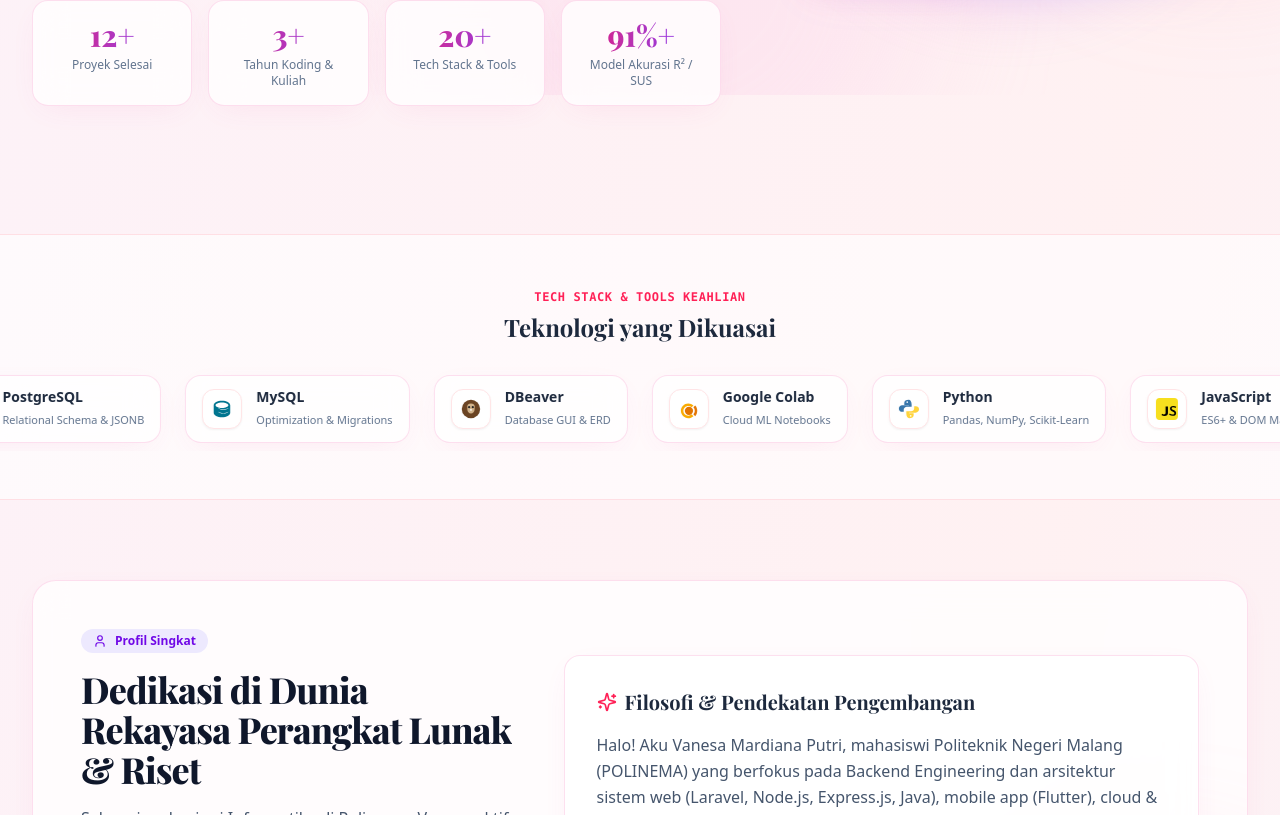
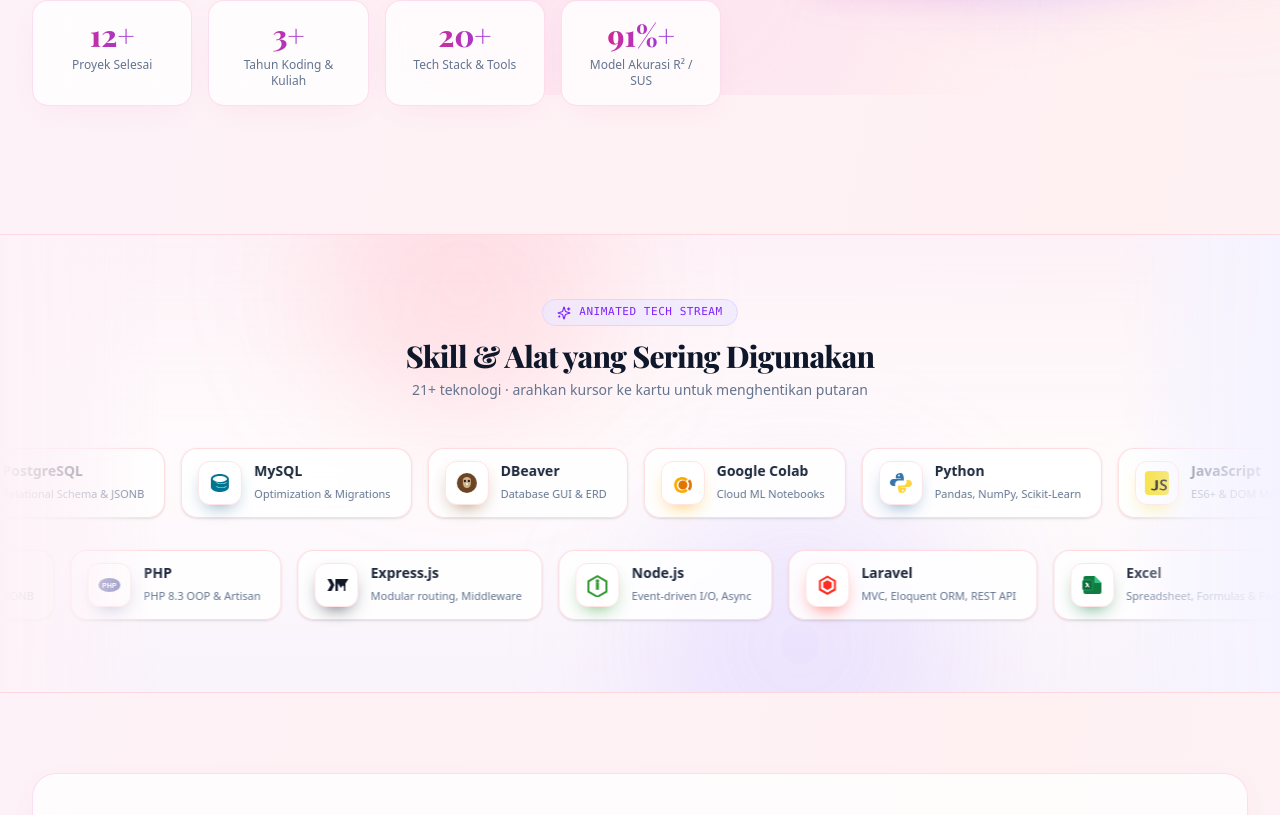
Before and after one commit to vanesamrd/vanesa-portofolio, a React (Vite) app: page / in a window 1280 px wide. Shown: the part 705-1520 px from the top of the page. Built offline with nearby package versions, Linux system fonts and the light colour scheme; a web font is replaced by a local one.

Commit message:
Enhance tech stack section with dual-row animated marquee

```diff
--- a/src/App.tsx
+++ b/src/App.tsx
@@ -732,23 +732,64 @@ export default function App() {
             </section>
 
             {/* Running Skills Marquee Section */}
-            <section id="running-skills" className="py-12 bg-white/60 border-y border-rose-200/60 overflow-hidden relative">
-                <div className="max-w-7xl mx-auto px-4 mb-6 text-center">
-                    <span className="text-xs font-mono uppercase tracking-wider text-rose-500 font-bold">Tech Stack & Tools Keahlian</span>
-                    <h2 className="text-2xl font-display font-bold text-slate-800 mt-1">Teknologi yang Dikuasai</h2>
+            <section id="running-skills" className="py-16 relative overflow-hidden bg-gradient-to-b from-pink-50/80 via-white/70 to-violet-50/70 border-y border-rose-200/70">
+                <div className="absolute -top-24 left-1/4 w-72 h-72 bg-rose-300/25 rounded-full blur-3xl pointer-events-none"></div>
+                <div className="absolute -bottom-28 right-1/4 w-80 h-80 bg-violet-300/25 rounded-full blur-3xl pointer-events-none"></div>
+
+                <div className="max-w-7xl mx-auto px-4 mb-10 text-center relative z-10">
+                    <div className="inline-flex items-center gap-2 px-3.5 py-1 rounded-full bg-violet-100/70 border border-violet-200 text-violet-600 text-[11px] font-mono uppercase tracking-wider mb-3">
+                        <Sparkles className="w-3.5 h-3.5" />
+                        <span>Animated Tech Stream</span>
+                    </div>
+                    <h2 className="text-2xl sm:text-3xl font-display font-extrabold text-slate-900 tracking-tight">
+                        Skill &amp; Alat yang Sering Digunakan
+                    </h2>
+                    <p className="text-sm text-slate-500 mt-1.5">
+                        {runningSkills.length}+ teknologi · arahkan kursor ke kartu untuk menghentikan putaran
+                    </p>
                 </div>
 
-                <div className="relative w-full overflow-hidden marquee-track py-2">
-                    <div className="flex w-max marquee-content animate-marquee-left gap-6">
-                        {[...runningSkills, ...runningSkills].map((item, idx) => (
-                            <div key={idx} className="glass-card px-4 py-3 rounded-2xl flex items-center gap-3.5 border border-rose-200 shadow-xs shrink-0 hover:scale-105 hover:border-rose-400 hover:shadow-md transition-all bg-white/85 group">
-                                <div className="w-10 h-10 rounded-xl bg-white shadow-xs border border-rose-100 flex items-center justify-center p-2 shrink-0 group-hover:scale-110 transition-transform">
-                                    {item.icon}
-                                </div>
-                                <div>
-                                    <span className="font-bold text-slate-800 text-sm block leading-tight">{item.name}</span>
-                                    <span className="text-[11px] text-slate-500 font-medium">{item.desc}</span>
-                                </div>
+                {/* Gradient fade masks */}
+                <div className="absolute inset-y-0 left-0 w-16 sm:w-40 bg-gradient-to-r from-pink-50 via-pink-50/70 to-transparent z-10 pointer-events-none"></div>
+                <div className="absolute inset-y-0 right-0 w-16 sm:w-40 bg-gradient-to-l from-violet-50 via-violet-50/70 to-transparent z-10 pointer-events-none"></div>
+
+                {/* Row 1: marquee left */}
+                <div className="marquee-track flex overflow-hidden select-none py-2">
+                    <div className="marquee-content flex w-max animate-marquee-left">
+                        {[0, 1].map((group) => (
+                            <div key={group} className="flex gap-4 pr-4" aria-hidden={group === 1}>
+                                {runningSkills.map((item, idx) => (
+                                    <div key={idx} className="group flex items-center gap-3 px-4 py-3 rounded-2xl bg-white/85 backdrop-blur-md border border-rose-200/70 shadow-sm hover:shadow-lg hover:-translate-y-0.5 hover:border-rose-400/60 transition-all duration-300 shrink-0">
+                                        <div className="w-11 h-11 rounded-xl bg-white border border-rose-100 flex items-center justify-center p-2 shrink-0 group-hover:scale-110 transition-transform duration-300" style={{ boxShadow: `0 8px 20px -10px ${item.color}` }}>
+                                            {item.icon}
+                                        </div>
+                                        <div className="pr-1">
+                                            <span className="font-bold text-slate-800 text-sm block leading-tight whitespace-nowrap">{item.name}</span>
+                                            <span className="text-[11px] text-slate-500 font-medium whitespace-nowrap">{item.desc}</span>
+                                        </div>
+                                    </div>
+                                ))}
+                            </div>
+                        ))}
+                    </div>
+                </div>
+
+                {/* Row 2: marquee right */}
+                <div className="marquee-track flex overflow-hidden select-none py-2 mt-4">
+                    <div className="marquee-content flex w-max animate-marquee-right">
+                        {[0, 1].map((group) => (
+                            <div key={group} className="flex gap-4 pr-4" aria-hidden={group === 1}>
+                                {runningSkills.slice().reverse().map((item, idx) => (
+                                    <div key={idx} className="group flex items-center gap-3 px-4 py-3 rounded-2xl bg-white/85 backdrop-blur-md border border-rose-200/70 shadow-sm hover:shadow-lg hover:-translate-y-0.5 hover:border-violet-400/60 transition-all duration-300 shrink-0">
+                                        <div className="w-11 h-11 rounded-xl bg-white border border-rose-100 flex items-center justify-center p-2 shrink-0 group-hover:scale-110 transition-transform duration-300" style={{ boxShadow: `0 8px 20px -10px ${item.color}` }}>
+                                            {item.icon}
+                                        </div>
+                                        <div className="pr-1">
+                                            <span className="font-bold text-slate-800 text-sm block leading-tight whitespace-nowrap">{item.name}</span>
+                                            <span className="text-[11px] text-slate-500 font-medium whitespace-nowrap">{item.desc}</span>
+                                        </div>
+                                    </div>
+                                ))}
                             </div>
                         ))}
                     </div>
```
